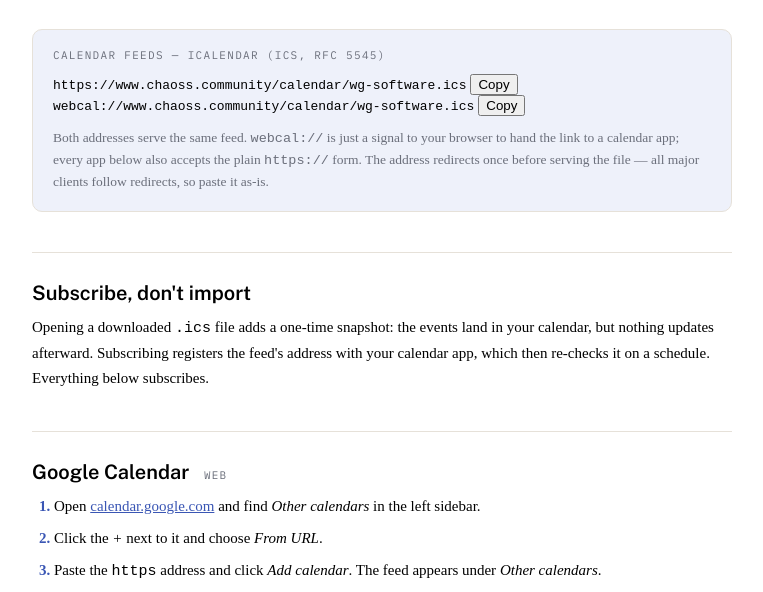
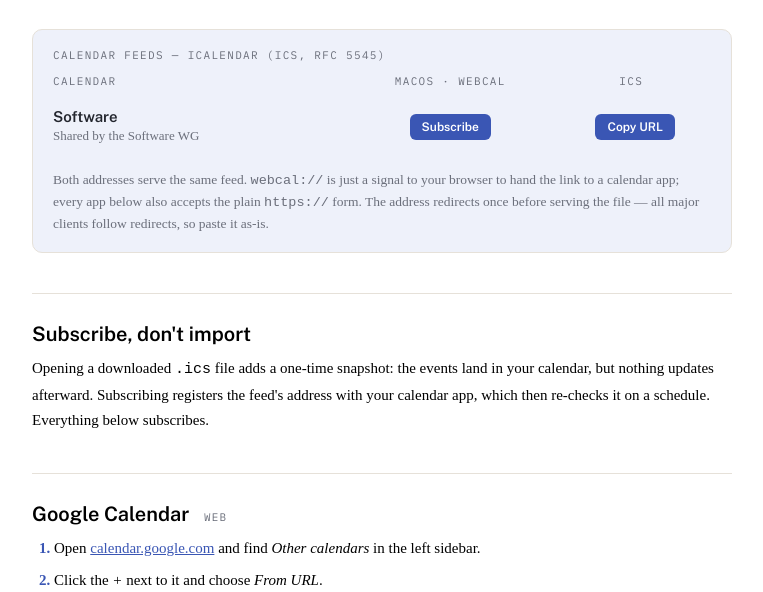
Before and after one commit to MoralCode/chaoss-calendar, a plain HTML site: page wg-calendar-subscription.html in a window 1280 px wide. Shown: the part 208-800 px from the top of the page, without its empty margins (258-1021 px from the left). Drawn offline with nearby package versions, Linux system fonts and the light colour scheme; a web font is replaced by a local one.

Commit message:
convert to table
Generated-By: GLM 5.3 High

```diff
--- a/wg-calendar-subscription.html
+++ b/wg-calendar-subscription.html
@@ -288,14 +288,36 @@ footer {
 
 <div class="feed">
   <p class="feed-label">Calendar feeds — iCalendar (ICS, RFC 5545)</p>
-  <div class="feed-row">
-    <code id="url-https">https://www.chaoss.community/calendar/wg-software.ics</code>
-    <button class="copy-btn" data-copy="https://www.chaoss.community/calendar/wg-software.ics">Copy</button>
-  </div>
-  <div class="feed-row">
-    <code>webcal://www.chaoss.community/calendar/wg-software.ics</code>
-    <button class="copy-btn" data-copy="webcal://www.chaoss.community/calendar/wg-software.ics">Copy</button>
-  </div>
+  <table class="feeds">
+    <thead>
+      <tr>
+        <th scope="col">Calendar</th>
+        <th scope="col">macOS · webcal</th>
+        <th scope="col">ICS</th>
+      </tr>
+    </thead>
+    <tbody>
+      <tr>
+        <th scope="row">
+          <span class="cal-name">Software</span>
+          <span class="cal-sub">Shared by the Software WG</span>
+        </th>
+        <td><a class="feed-btn" href="webcal://www.chaoss.community/calendar/wg-software.ics">Subscribe</a></td>
+        <td><button class="feed-btn copy-btn" data-copy="https://www.chaoss.community/calendar/wg-software.ics">Copy URL</button></td>
+      </tr>
+      <!-- To add a calendar, copy a <tr> and edit it. The .cal-sub line is
+           optional — leave it out for calendars used by a single WG:
+      <tr>
+        <th scope="row">
+          <span class="cal-name">Example</span>
+          <span class="cal-sub">Shared by the Example and Demo WGs</span>
+        </th>
+        <td><a class="feed-btn" href="webcal://www.chaoss.community/calendar/example.ics">Subscribe</a></td>
+        <td><button class="feed-btn copy-btn" data-copy="https://www.chaoss.community/calendar/example.ics">Copy URL</button></td>
+      </tr>
+      -->
+    </tbody>
+  </table>
   <p class="feed-note">Both addresses serve the same feed. <code>webcal://</code> is just a signal to your browser to hand the link to a calendar app; every app below also accepts the plain <code>https://</code> form. The address redirects once before serving the file — all major clients follow redirects, so paste it as-is.</p>
 </div>
 
```
